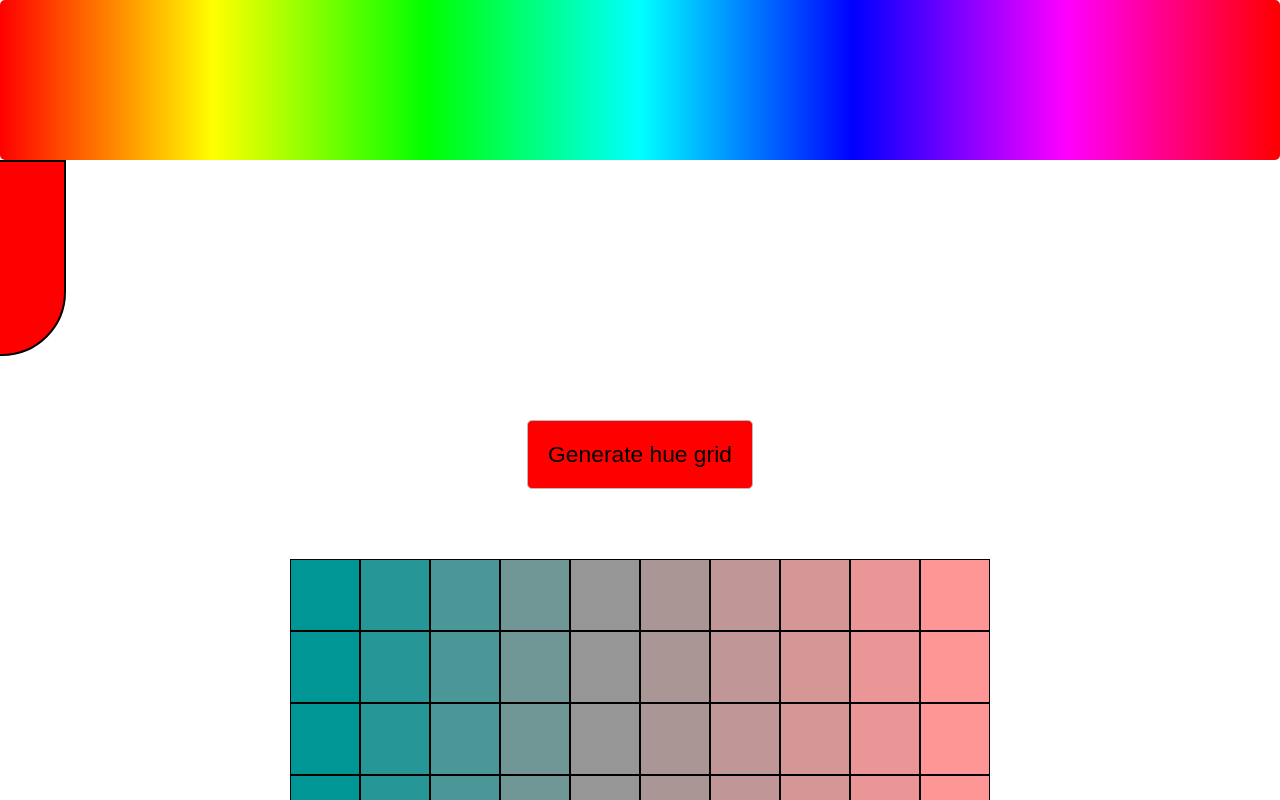
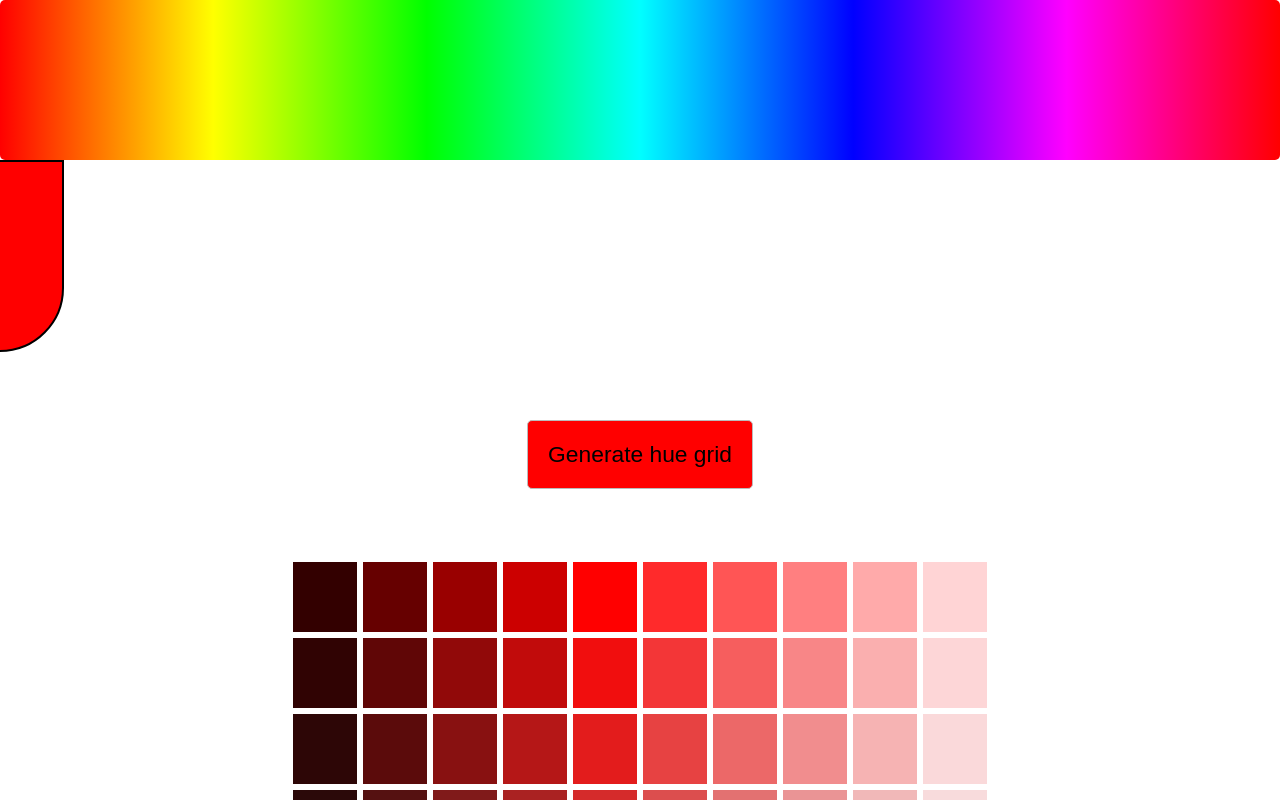
Before and after one commit to Elliotclyde/Colour-Grid, a React (Create React App) app: page / in a window 1280 px wide. Shown: the top 800 px of the page. Built offline with nearby package versions, Linux system fonts and the light colour scheme.

Commit message:
Made greyness work

```diff
--- a/src/App.js
+++ b/src/App.js
@@ -1,5 +1,6 @@
 import React,{useState,useEffect} from 'react';
 import xToColour from './xToColour';
+import processGridColour from './GridUtils';
 
 function keepInScreen(x){
   if(x<0){
@@ -10,45 +11,6 @@ function keepInScreen(x){
   }
   return x;
 }
-
-function lightenRgbBy(rgb,amount){
-
-    const rgbArray = rgb.replace(/ /g,'').slice(4, -1).split(',');
-    const primary = rgbArray.findIndex(e=>(parseInt(e)===255));
-    const zeroColour = rgbArray.findIndex(e=>(parseInt(e)===0));
-    const thirdColour = rgbArray.findIndex((e,i)=>(i!==primary&&i!==zeroColour));
-    const returnArray = [...rgbArray];
-    returnArray[zeroColour] = parseInt(rgbArray[zeroColour])+(51*amount);
-    returnArray[thirdColour] = Math.round(parseInt(rgbArray[thirdColour]) + ((255 - rgbArray[thirdColour])/5)*amount);
-    console.log();
-    return(`rgb(${returnArray.join()})`);
-}
-
-function darkenRgbBy(rgb,amount){
-
-  const rgbArray = rgb.replace(/ /g,'').slice(4, -1).split(',');
-  const primary = rgbArray.findIndex(e=>(parseInt(e)===255));
-  const zeroColour = rgbArray.findIndex(e=>(parseInt(e)===0));
-  const thirdColour = rgbArray.findIndex((e,i)=>(i!==primary&&i!==zeroColour));
-  const returnArray = [...rgbArray];
-
-  returnArray[primary]= Math.round(parseInt(rgbArray[primary])-(63.75*amount));
-  returnArray[thirdColour] = Math.round( parseInt(rgbArray[thirdColour]) - (rgbArray[thirdColour]/4)*amount);
-
-  return(`rgb(${returnArray.join()})`);
-}
-
-function processLightness(colour, index){
-
-    if(index<4){
-      return(darkenRgbBy(colour,(4-index)));
-    }
-    if(index>4){
-      return(lightenRgbBy(colour,(index-4)));
-    }
-    return colour;
-}
-
 
 function CurrentColour({x,colour,onMouseDown}){
   const styles = {
@@ -107,6 +69,7 @@ function ColourBox({setColour,colour}){
 
 function GridBuilder({colour,gridColour,onGenerateHueGrid}){
   const grid = createGrid(gridColour);
+  console.log(gridColour);
   return(
     <div className="grid-builder">
     <button style={{backgroundColor:colour}} onClick={onGenerateHueGrid}>Generate hue grid</button>
@@ -116,7 +79,7 @@ function GridBuilder({colour,gridColour,onGenerateHueGrid}){
       grid.map((row, rowIndex)=>{
         const newRow = row.map((item, columnIndex)=>{
           return <div key={`grid-item-row${rowIndex}-column-${columnIndex}`} className="grid-item"
-          style={{backgroundColor:processLightness(item,columnIndex)}}></div>
+          style={{backgroundColor:processGridColour(item,columnIndex,rowIndex)}}></div>
         });
         return newRow;
       })
@@ -128,12 +91,11 @@ function GridBuilder({colour,gridColour,onGenerateHueGrid}){
 
 function App() {
   const [colour,setColour]= useState("rgb(255,0,0)");
-  const [gridColour,setGridColour]= useState("rgb(150,150,150)");
+  const [gridColour,setGridColour]= useState("rgb(255,0,0)");
 
   function onGenerateHueGrid(){
 
     setGridColour(colour);
-    lightenRgbBy(colour,1);
   }
 
   return (
--- /dev/null
+++ b/src/GridUtils.js
@@ -0,0 +1,68 @@
+
+
+
+
+export default function processGridColour(colour, columnIndex,rowIndex){
+
+    function rgbToIntArray(rgb){
+        return rgb.replace(/ /g,'').slice(4, -1).split(',').map(e=>parseInt(e));
+    }
+
+    function getColoursFromRgbArray(rgbArray){
+        const primary = rgbArray.findIndex(e=>e===255);
+        const zeroColour = rgbArray.findIndex(e=>e===0);
+        const thirdColour = rgbArray.findIndex((e,i)=>(i!==primary&&i!==zeroColour));
+          return {
+            primary:primary,
+            zeroColour:zeroColour,
+            thirdColour:thirdColour
+          };
+      }
+
+      function lightenRgbBy(rgb,amount){
+          const numberOfLightens = 6;
+          const rgbArray = rgbToIntArray(rgb);
+          const {zeroColour,thirdColour} = getColoursFromRgbArray(rgbArray);
+
+          const returnArray = [...rgbArray];
+          returnArray[zeroColour] = rgbArray[zeroColour]+((255/numberOfLightens)*amount);
+          returnArray[thirdColour] = Math.round(rgbArray[thirdColour] + ((255 - rgbArray[thirdColour])/numberOfLightens)*amount);
+          console.log();
+          return(`rgb(${returnArray.join()})`);
+      }
+
+
+
+      function darkenRgbBy(rgb,amount){
+        const numberOfDarkens = 5;
+        const rgbArray = rgbToIntArray(rgb);
+        const {primary,thirdColour} = getColoursFromRgbArray(rgbArray);
+        const returnArray = [...rgbArray];
+
+        returnArray[primary]= Math.round(rgbArray[primary]-((255/numberOfDarkens)*amount));
+        returnArray[thirdColour] = Math.round(rgbArray[thirdColour] - (rgbArray[thirdColour]/numberOfDarkens)*amount);
+        return(`rgb(${returnArray.join()})`);
+      }
+
+      function greyRgbBy(rgb,amount){
+        const numberOfGreys = 9;
+        const rgbArray = rgbToIntArray(rgb);
+
+        const highest = rgbArray.indexOf(Math.max(...rgbArray));
+        const lowest = rgbArray.indexOf(Math.min(...rgbArray));
+        const endGrey = (rgbArray[highest]+rgbArray[lowest])/2;
+
+        const diffsToGrey = rgbArray.map(e=>(e-endGrey)/numberOfGreys);
+        const returnArray = rgbArray.map((e,i)=>e-(diffsToGrey[i]*amount));
+        return(`rgb(${returnArray.join()})`);
+      }
+
+
+      if(columnIndex<4){
+        return greyRgbBy(darkenRgbBy(colour,(4-columnIndex)),rowIndex);
+      }
+      if(columnIndex>4){
+        return greyRgbBy(lightenRgbBy(colour,(columnIndex-4)),rowIndex);
+      }
+      return greyRgbBy(colour,rowIndex);
+  }
--- a/src/index.css
+++ b/src/index.css
@@ -1,3 +1,7 @@
+*{
+  box-sizing: border-box;
+}
+
 body{
   margin:0;
 }
@@ -58,9 +62,10 @@ button:hover{
   display: grid;
   grid-template-columns: repeat(10, 1fr);
   grid-template-rows: repeat(10, 1fr);
+
 }
 .grid-item{
   display: inline-block;
-  border: 1px solid black;
   padding-top: 100%;
+  border: white 3px solid ;
 }
```
